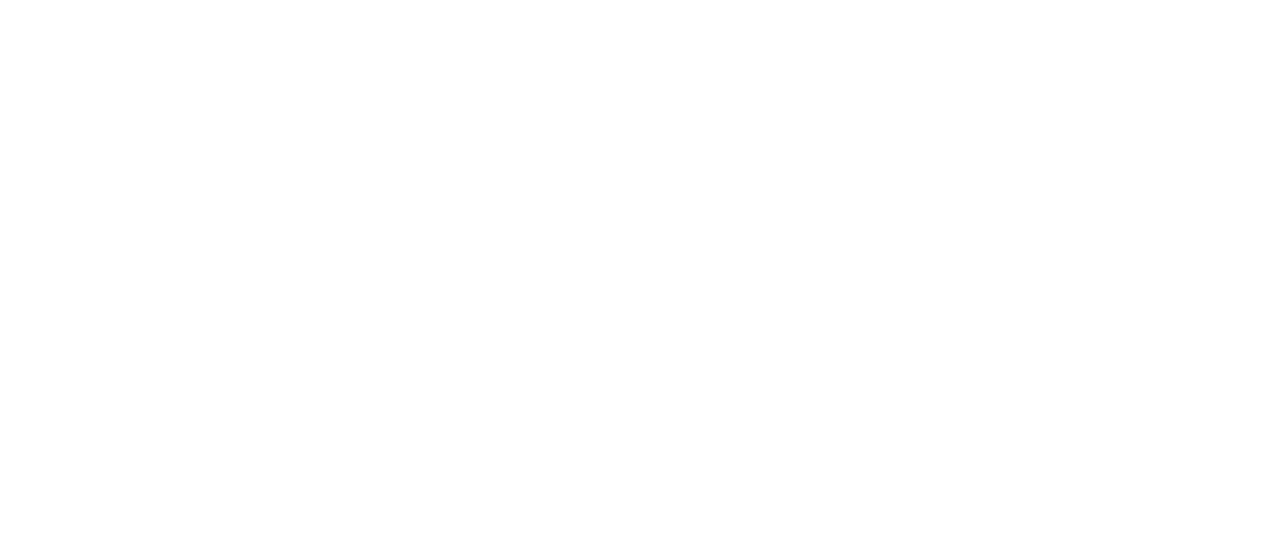
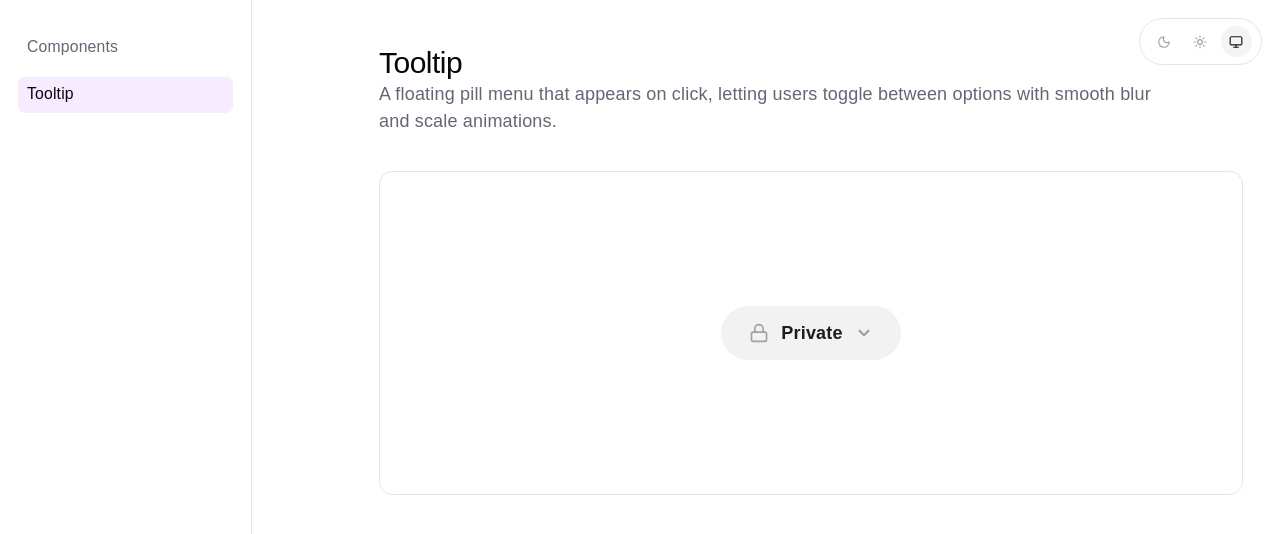
Before and after one commit to codeplaygroundspace/ui-engineer-react, a React (Vite) app: page /tooltip in a window 1280 px wide. Before the commit this address had no page. Shown: the top 534 px of the page. Built offline with nearby package versions, Linux system fonts and the light colour scheme.

Commit message:
Add package-lock.json, update package.json dependencies, and implement PrivacyToggle component with styling. Refactor App and Home components for improved project navigation and layout.

```diff
--- a/package.json
+++ b/package.json
@@ -10,6 +10,8 @@
     "preview": "vite preview"
   },
   "dependencies": {
+    "@fontsource-variable/geist": "^5.2.8",
+    "@fontsource-variable/geist-mono": "^5.2.7",
     "framer-motion": "^12.38.0",
     "lucide-react": "^0.577.0",
     "react": "^19.2.4",
--- a/src/App.jsx
+++ b/src/App.jsx
@@ -1,17 +1,53 @@
-import { Outlet } from 'react-router-dom'
+import { Suspense } from 'react'
+import { NavLink, Outlet, useLocation } from 'react-router-dom'
+import { projects } from './projects'
 import Header from './components/Header'
 
 export default function App() {
+  const location = useLocation()
+  const active = projects.find(p => `/${p.slug}` === location.pathname)
+
   return (
-    <main>
-      <div className="layout-container w-full flex min-h-screen flex-col">
+    <div className="flex min-h-screen">
+      <div className="fixed top-4 right-4 z-50">
         <Header />
-        <div className="flex flex-1 flex-col">
-          <main className="flex-1">
+      </div>
+      {/* Sidebar */}
+      <aside className="w-56 shrink-0 border-r border-[var(--border)] px-4 py-8 overflow-y-auto">
+        <h3 className="text-sm font-medium text-[var(--text)] mb-4 px-2">Components</h3>
+        <nav className="flex flex-col gap-0.5">
+          {projects.map(p => (
+            <NavLink
+              key={p.slug}
+              to={`/${p.slug}`}
+              className={({ isActive }) =>
+                `block px-2 py-1.5 rounded-md text-sm transition-colors ${
+                  isActive
+                    ? 'font-medium text-[var(--text-h)] bg-[var(--accent-bg)]'
+                    : 'text-[var(--text-h)] hover:bg-[var(--accent-bg)]'
+                }`
+              }
+            >
+              {p.name}
+            </NavLink>
+          ))}
+        </nav>
+      </aside>
+
+      {/* Main content */}
+      <main className="flex-1 min-h-screen max-w-3xl mx-auto">
+        {active && (
+          <div className="px-10 pt-10 pb-4">
+            <h1 className="text-3xl font-semibold text-[var(--text-h)] mb-2" style={{ margin: 0, fontSize: '30px', letterSpacing: '-0.5px' }}>{active.name}</h1>
+            <p className="text-[var(--text)] text-base mt-2">{active.description}</p>
+          </div>
+        )}
+        <div className="mx-10 mt-4 rounded-xl border border-[var(--border)] relative flex h-72 w-full items-center justify-center p-10">
+          <Suspense fallback={null}>
             <Outlet />
-          </main>
+          </Suspense>
         </div>
-      </div>
-    </main>
+      </main>
+    </div>
   )
 }
--- a/src/components/Header.jsx
+++ b/src/components/Header.jsx
@@ -27,8 +27,8 @@
   }, [theme])
 
   return (
-    <header className="sticky top-0 z-10 flex flex-wrap justify-between rounded-bl-[32px] rounded-br-[32px] px-5 py-4 transition-all duration-300 ease-in-out">
-      <div className="ml-auto flex items-center gap-1 rounded-full border border-zinc-200 dark:border-zinc-800 bg-white dark:bg-zinc-900 px-2 py-1.5">
+    <header>
+      <div className="flex items-center gap-1 rounded-full border border-zinc-200 dark:border-zinc-800 bg-white dark:bg-zinc-900 px-2 py-1.5">
         {modes.map(({ key, Icon }) => (
           <button
             key={key}
--- a/src/index.css
+++ b/src/index.css
@@ -1,4 +1,6 @@
 @import "tailwindcss";
+@import "@fontsource-variable/geist";
+@import "@fontsource-variable/geist-mono";
 @variant dark (&:where(.dark, .dark *));
 
 :root {
@@ -14,9 +16,9 @@
   --shadow:
     rgba(0, 0, 0, 0.1) 0 10px 15px -3px, rgba(0, 0, 0, 0.05) 0 4px 6px -2px;
 
-  --sans: system-ui, 'Segoe UI', Roboto, sans-serif;
-  --heading: system-ui, 'Segoe UI', Roboto, sans-serif;
-  --mono: ui-monospace, Consolas, monospace;
+  --sans: 'Geist Variable', sans-serif;
+  --heading: 'Geist Variable', sans-serif;
+  --mono: 'Geist Mono Variable', monospace;
 
   font: 18px/145% var(--sans);
   letter-spacing: 0.18px;
--- a/src/main.jsx
+++ b/src/main.jsx
@@ -1,22 +1,23 @@
 import { StrictMode } from 'react'
 import { createRoot } from 'react-dom/client'
-import { BrowserRouter, Routes, Route } from 'react-router-dom'
+import { BrowserRouter, Routes, Route, Navigate } from 'react-router-dom'
 import './index.css'
 import App from './App.jsx'
-import Home from './pages/Home.jsx'
-import MagneticCursor from './pages/projects/MagneticCursor.jsx'
-import StaggerReveal from './pages/projects/StaggerReveal.jsx'
-import MorphButton from './pages/projects/MorphButton.jsx'
+import { projects } from './projects'
 
 createRoot(document.getElementById('root')).render(
   <StrictMode>
     <BrowserRouter>
       <Routes>
         <Route path="/" element={<App />}>
-          <Route index element={<Home />} />
-          <Route path="magnetic-cursor" element={<MagneticCursor />} />
-          <Route path="stagger-reveal" element={<StaggerReveal />} />
-          <Route path="morph-button" element={<MorphButton />} />
+          <Route index element={<Navigate to={`/${projects[0].slug}`} replace />} />
+          {projects.map(p => (
+            <Route
+              key={p.slug}
+              path={p.slug}
+              element={<p.component />}
+            />
+          ))}
         </Route>
       </Routes>
     </BrowserRouter>
--- a/src/pages/Home.jsx
+++ b/src/pages/Home.jsx
@@ -1,20 +1,52 @@
+import { Suspense } from 'react'
 import { Link } from 'react-router-dom'
 import { motion } from 'framer-motion'
 import { projects } from '../projects'
+
+function PreviewCard({ project }) {
+  const { slug, name, tags, aspect, bg, component: Component } = project
+
+  return (
+    <Link to={`/${slug}`} className="block break-inside-avoid mb-4 group">
+      <motion.div
+        className={`relative w-full rounded-2xl overflow-hidden bg-gradient-to-br ${bg}`}
+        style={{ aspectRatio: aspect }}
+        whileHover={{ scale: 1.015 }}
+        transition={{ duration: 0.3, ease: [0.25, 0.1, 0.25, 1] }}
+      >
+        {Component && (
+          <Suspense fallback={null}>
+            <div className="absolute inset-0 pointer-events-none">
+              <div
+                className="w-[200%] h-[200%] origin-top-left"
+                style={{ transform: 'scale(0.5)' }}
+              >
+                <Component />
+              </div>
+            </div>
+          </Suspense>
+        )}
+
+        {/* Label overlay */}
+        <div className="absolute bottom-0 left-0 right-0 p-4 bg-gradient-to-t from-black/60 to-transparent opacity-0 group-hover:opacity-100 transition-opacity duration-300">
+          <p className="text-white text-sm font-medium">{name}</p>
+          <div className="flex gap-1.5 mt-1">
+            {tags.map(tag => (
+              <span key={tag} className="text-white/60 text-xs">{tag}</span>
+            ))}
+          </div>
+        </div>
+      </motion.div>
+    </Link>
+  )
+}
 
 export default function Home() {
   return (
     <div className="flex-1 px-5 py-10">
       <div className="columns-3 gap-4">
         {projects.map(p => (
-          <Link key={p.slug} to={`/${p.slug}`} className="block break-inside-avoid mb-4">
-            <motion.div
-              className={`w-full rounded-2xl overflow-hidden bg-gradient-to-br ${p.bg}`}
-              style={{ aspectRatio: p.aspect }}
-              whileHover={{ scale: 1.015 }}
-              transition={{ duration: 0.3, ease: [0.25, 0.1, 0.25, 1] }}
-            />
-          </Link>
+          <PreviewCard key={p.slug} project={p} />
         ))}
       </div>
     </div>
--- /dev/null
+++ b/src/pages/projects/PrivacyToggle.css
@@ -0,0 +1,169 @@
+.privacy-toggle-page {
+  display: flex;
+  justify-content: center;
+  align-items: center;
+  min-height: 100vh;
+  user-select: none;
+}
+
+.privacy-container {
+  position: relative;
+  display: flex;
+  flex-direction: column;
+  align-items: center;
+}
+
+/* --- Floating modal --- */
+.privacy-modal {
+  position: absolute;
+  bottom: 80px;
+  background: rgba(255, 255, 255, 0.85);
+  backdrop-filter: blur(20px);
+  -webkit-backdrop-filter: blur(20px);
+  border: 1px solid rgba(0, 0, 0, 0.08);
+  border-radius: 100px;
+  padding: 6px;
+  display: flex;
+  gap: 2px;
+  box-shadow: 0 20px 40px rgba(0, 0, 0, 0.1);
+
+  opacity: 0;
+  filter: blur(15px);
+  transform: translateY(20px) scale(0.9);
+  pointer-events: none;
+  transition:
+    opacity 0.4s ease,
+    filter 0.4s ease,
+    transform 0.4s cubic-bezier(0.34, 1.56, 0.64, 1);
+}
+
+.privacy-modal.active {
+  opacity: 1;
+  filter: blur(0px);
+  transform: translateY(0) scale(1);
+  pointer-events: auto;
+}
+
+/* Triangle caret */
+.privacy-modal::after {
+  content: "";
+  position: absolute;
+  bottom: -6px;
+  left: 50%;
+  transform: translateX(-50%) rotate(45deg);
+  width: 12px;
+  height: 12px;
+  background: inherit;
+  backdrop-filter: inherit;
+  border-right: 1px solid rgba(0, 0, 0, 0.08);
+  border-bottom: 1px solid rgba(0, 0, 0, 0.08);
+  z-index: -1;
+}
+
+/* --- Option buttons --- */
+.privacy-option {
+  background: transparent;
+  border: none;
+  padding: 12px 22px;
+  border-radius: 100px;
+  cursor: pointer;
+  display: flex;
+  align-items: center;
+  gap: 10px;
+  font-size: 17px;
+  font-weight: 500;
+  color: #1d1d1f;
+  transition: background 0.2s;
+}
+
+.privacy-option:hover {
+  background: rgba(0, 0, 0, 0.05);
+}
+
+.privacy-option-icon {
+  color: #a1a1a1;
+}
+
+/* --- Main trigger button --- */
+.privacy-main-button {
+  background-color: #f2f2f2;
+  border: none;
+  padding: 14px 28px;
+  border-radius: 100px;
+  cursor: pointer;
+  display: flex;
+  align-items: center;
+  gap: 12px;
+  outline: none;
+  transition: transform 0.1s cubic-bezier(0.2, 0, 0.2, 1);
+}
+
+.privacy-main-button:active {
+  transform: scale(0.85);
+}
+
+.privacy-button-content {
+  display: flex;
+  align-items: center;
+  gap: 12px;
+}
+
+/* --- Icon animation --- */
+.privacy-active-icon {
+  display: flex;
+  align-items: center;
+  justify-content: center;
+  color: #a1a1a1;
+  transition:
+    opacity 0.2s ease,
+    filter 0.2s ease,
+    transform 0.2s ease;
+}
+
+.privacy-active-icon.switching {
+  opacity: 0;
+  filter: blur(8px);
+  transform: scale(0.7);
+}
+
+.privacy-active-text {
+  font-size: 18px;
+  font-weight: 600;
+  color: #1d1d1f;
+}
+
+/* --- Chevron --- */
+.privacy-chevron {
+  color: #a1a1a1;
+  transition: transform 0.4s cubic-bezier(0.34, 1.56, 0.64, 1);
+}
+
+.privacy-container.open .privacy-chevron {
+  transform: rotate(180deg);
+}
+
+/* --- Dark mode support --- */
+.dark .privacy-modal {
+  background: rgba(30, 30, 30, 0.85);
+  border-color: rgba(255, 255, 255, 0.08);
+}
+
+.dark .privacy-modal::after {
+  border-color: rgba(255, 255, 255, 0.08);
+}
+
+.dark .privacy-option {
+  color: #f5f5f7;
+}
+
+.dark .privacy-option:hover {
+  background: rgba(255, 255, 255, 0.08);
+}
+
+.dark .privacy-main-button {
+  background-color: #2a2a2a;
+}
+
+.dark .privacy-active-text {
+  color: #f5f5f7;
+}
--- /dev/null
+++ b/src/pages/projects/PrivacyToggle.jsx
@@ -0,0 +1,80 @@
+import { useState, useEffect, useRef } from 'react'
+import { Lock, Globe, ChevronDown } from 'lucide-react'
+import './PrivacyToggle.css'
+
+const options = [
+  { label: 'Private', icon: Lock },
+  { label: 'Public', icon: Globe },
+]
+
+export default function PrivacyToggle() {
+  const [open, setOpen] = useState(false)
+  const [selected, setSelected] = useState('Private')
+  const [switching, setSwitching] = useState(false)
+  const containerRef = useRef(null)
+
+  const ActiveIcon = options.find((o) => o.label === selected).icon
+
+  function handleSwitch(label) {
+    setOpen(false)
+    if (label === selected) return
+
+    setSelected(label)
+    setSwitching(true)
+    setTimeout(() => setSwitching(false), 150)
+  }
+
+  useEffect(() => {
+    function handleClickOutside(e) {
+      if (containerRef.current && !containerRef.current.contains(e.target)) {
+        setOpen(false)
+      }
+    }
+    window.addEventListener('click', handleClickOutside)
+    return () => window.removeEventListener('click', handleClickOutside)
+  }, [])
+
+  return (
+    <div className="privacy-toggle-page">
+      <div
+        ref={containerRef}
+        className={`privacy-container${open ? ' open' : ''}`}
+      >
+        {/* Floating modal */}
+        <div className={`privacy-modal${open ? ' active' : ''}`}>
+          {options.map(({ label, icon: Icon }) => (
+            <button
+              key={label}
+              className="privacy-option"
+              onClick={() => handleSwitch(label)}
+            >
+              <Icon size={20} className="privacy-option-icon" />
+              {label}
+            </button>
+          ))}
+        </div>
+
+        {/* Main trigger button */}
+        <button
+          className="privacy-main-button"
+          onClick={(e) => {
+            e.stopPropagation()
+            setOpen((prev) => !prev)
+          }}
+        >
+          <div className="privacy-button-content">
+            <div className={`privacy-active-icon${switching ? ' switching' : ''}`}>
+              <ActiveIcon size={20} />
+            </div>
+            <span className="privacy-active-text">{selected}</span>
+          </div>
+          <ChevronDown
+            size={18}
+            className="privacy-chevron"
+            strokeWidth={3}
+          />
+        </button>
+      </div>
+    </div>
+  )
+}
--- a/src/projects.js
+++ b/src/projects.js
@@ -1,8 +1,10 @@
+import { lazy } from 'react'
+
 export const projects = [
-  { slug: 'magnetic-cursor', name: 'Magnetic Cursor', tags: ['interaction', 'cursor'], aspect: '4/3', bg: 'from-zinc-900 to-zinc-800' },
-  { slug: 'stagger-reveal', name: 'Stagger Reveal', tags: ['animation', 'text'], aspect: '3/4', bg: 'from-neutral-900 to-stone-900' },
-  { slug: 'morph-button', name: 'Morph Button', tags: ['animation', 'ui'], aspect: '16/9', bg: 'from-zinc-950 to-zinc-900' },
-  { slug: 'noise-texture', name: 'Noise Texture', tags: ['visual', 'generative'], aspect: '1/1', bg: 'from-stone-900 to-zinc-900' },
-  { slug: 'liquid-menu', name: 'Liquid Menu', tags: ['interaction', 'menu'], aspect: '4/3', bg: 'from-neutral-800 to-zinc-900' },
-  { slug: 'typewriter', name: 'Typewriter', tags: ['animation', 'text'], aspect: '3/4', bg: 'from-zinc-900 to-neutral-950' },
+  {
+    slug: 'tooltip',
+    name: 'Tooltip',
+    description: 'A floating pill menu that appears on click, letting users toggle between options with smooth blur and scale animations.',
+    component: lazy(() => import('./pages/projects/PrivacyToggle.jsx')),
+  },
 ]
```
Also changed, not shown: 1 other file (tests, documents, lock files or other folders).
